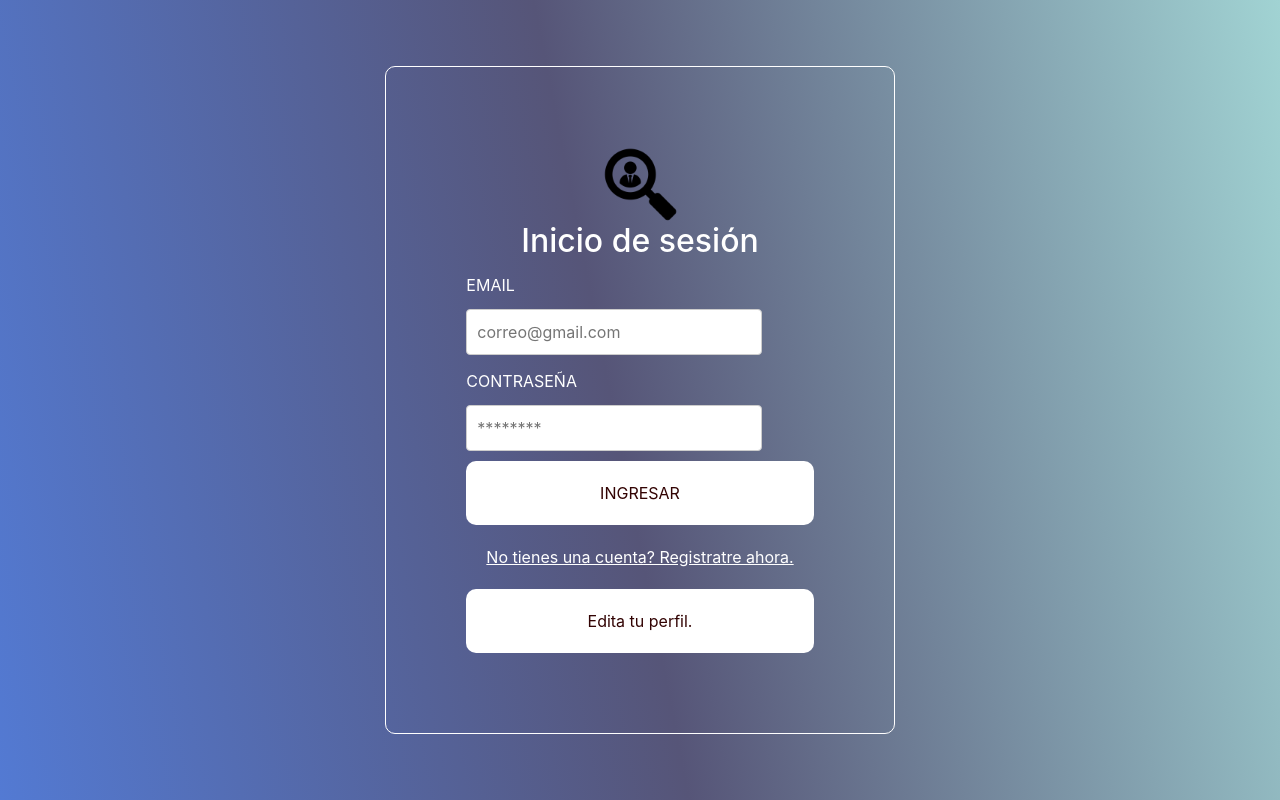
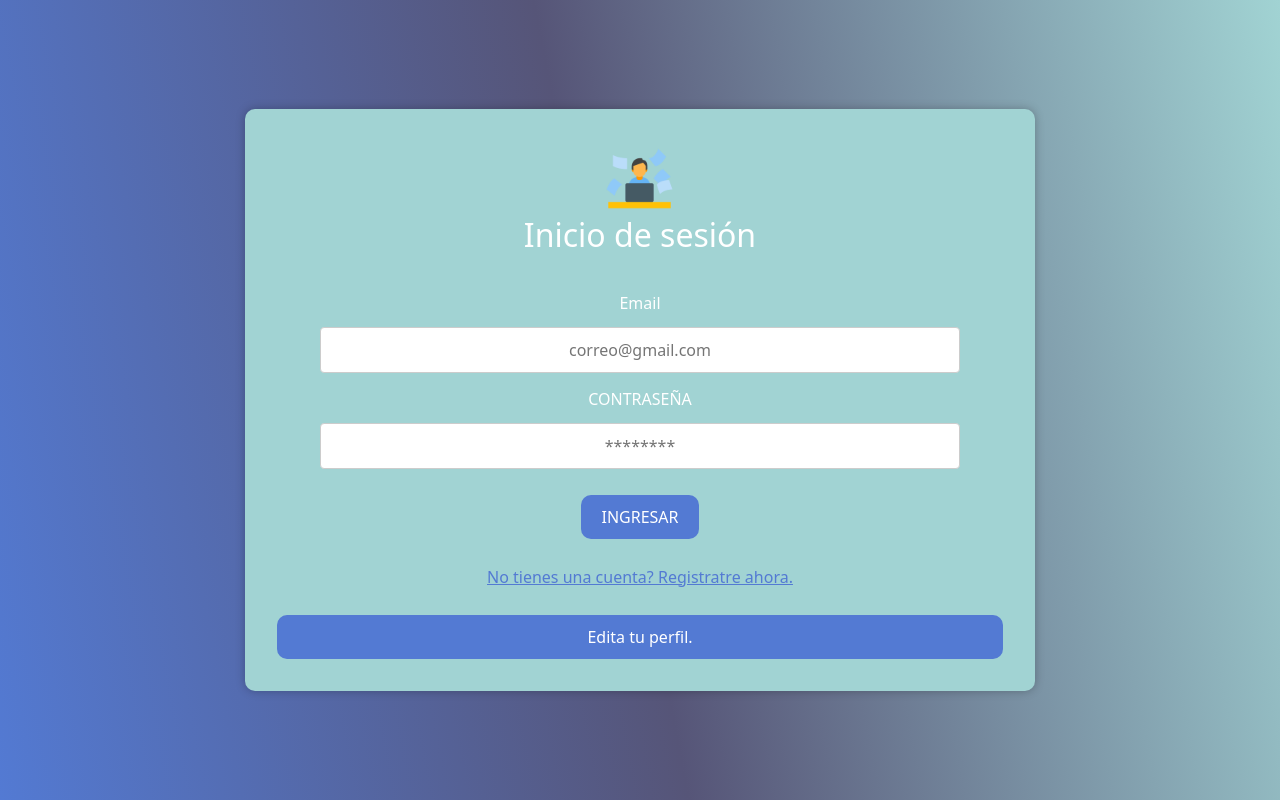
Before and after one commit to AndresGB1/workLinker-Front, a React (Create React App) app: page / in a window 1280 px wide. Built offline with nearby package versions, Linux system fonts and the light colour scheme.

Commit message:
Modificacion

```diff
--- a/src/App.css
+++ b/src/App.css
@@ -1,56 +1,14 @@
-.App {
-  text-align: center;
-  display: flex;
-  min-height: 100vh;
-  align-items: center;
-  justify-content: center;
-  color: white;
-  background-image: linear-gradient(79deg, #537ad3, #565578 48%, #a1d3d3);
+/* Set global font */
+body {
+  font-family: 'Open Sans', sans-serif;
 }
 
-.auth-form-container, .login-form, .register-form {
-  display: flex;
-  flex-direction: column;
-}
-
-@media screen and (min-width: 600px) {
-  .auth-form-container {
-    padding: 5rem;
-    border: 1px solid white;
-    border-radius: 10px;
-    margin: 0.5rem;
-  }
-}
-
-label {
-  text-align: left;
-  padding: 0.25rem 0;
-}
-
-input {
-  width: 85%;
-  border: 1px solid #ccc;
-  border-radius: 4px;
-  padding: 10px;
-  margin-bottom: 10px;
-}
-.register-form input::placeholder {
-  text-align: center;
-}
-
-button {
-  border: none;
-  background-color: white;
-  padding: 20px;
-  border-radius: 10px;
-  cursor: pointer;
-  color: #320303;
-}
-
-.link-btn {
-  background: none;
-  color: white;
-  text-decoration: underline;
+/* Set global colors */
+:root {
+  --primary-color: #537ad3;
+  --secondary-color: #565578;
+  --tertiary-color: #a1d3d3;
+  --text-color: white;
 }
 .iconlogo{
   width: 75px;
@@ -58,3 +16,78 @@ button {
   position: center;
 
 }
+
+/* Center app content */
+.App {
+  text-align: center;
+  display: flex;
+  min-height: 100vh;
+  align-items: center;
+  justify-content: center;
+  background-image: linear-gradient(79deg, var(--primary-color), var(--secondary-color) 48%, var(--tertiary-color));
+  color: var(--text-color);
+}
+
+/* Style auth forms */
+.auth-form-container {
+  display: flex;
+  flex-direction: column;
+  background-color: white;
+  padding: 2rem;
+  border-radius: 10px;
+  box-shadow: 0px 0px 10px rgba(0, 0, 0, 0.25);
+}
+
+.auth-form-container h2 {
+  margin-bottom: 2rem;
+}
+
+.auth-form-container label {
+  text-align: left;
+  padding: 0.25rem 0;
+}
+
+.auth-form-container input {
+  width: 88%;
+  border: 1px solid #ccc;
+  border-radius: 4px;
+  padding: 10px;
+  margin-bottom: 10px;
+}
+
+.auth-form-container input::placeholder {
+  text-align: center;
+}
+
+.auth-form-container button {
+  border: none;
+  background-color: var(--primary-color);
+  color: var(--text-color);
+  padding: 10px 20px;
+  border-radius: 10px;
+  cursor: pointer;
+  margin-top: 1rem;
+}
+
+.auth-form-container button:hover {
+  background-color: var(--secondary-color);
+}
+
+.auth-form-container .link-btn {
+  background: none;
+  color: var(--primary-color);
+  text-decoration: underline;
+  margin-top: 1rem;
+}
+
+.auth-form-container .link-btn:hover {
+  color: var(--secondary-color);
+}
+
+.auth-form-container {
+  background-color: #a1d3d3;
+}
+
+.auth-form-container input::placeholder {
+  text-align: center;
+}
--- a/src/index.js
+++ b/src/index.js
@@ -2,7 +2,7 @@ import React from 'react';
 import ReactDOM from 'react-dom/client';
 import './index.css';
 import App from './App';
-
+import 'bootstrap/dist/css/bootstrap.min.css';
 
 const root = ReactDOM.createRoot(document.getElementById('root'));
 root.render(
--- a/src/pages/Edit/Edit.jsx
+++ b/src/pages/Edit/Edit.jsx
@@ -20,8 +20,8 @@ export const Edit = (props) => {
 
     return (
     <div className="auth-form-container">
+    <form className="register-form" onSubmit={handleSubmit}>
     <h2>Edita tu información</h2>
-    <form className="register-form" onSubmit={handleSubmit}>
         <div style={{ display: 'flex', flexWrap: 'wrap' }}>
             <div style={{ width: '50%', display: 'inline-block' }}>
                 <label htmlFor="name">Nombres</label>
@@ -69,15 +69,15 @@ export const Edit = (props) => {
                 <input value={address} onChange={(e) => setAddress(e.target.value)}type="address" placeholder="" id="address" name="address" />
             </div>
             <div style={{ width: '50%', display: 'inline-block' }}>
-                <label htmlFor="password">Contraseña</label>
+                <label htmlFor="description">Description</label>
                 <br></br>
-                <input value={pass} onChange={(e) => setPass(e.target.value)} type="password" placeholder="********" id="password" name="password" />
+                <input value={description} onChange={(e) => setPass(e.target.value)} type="description" placeholder="" id="description" name="description" />
             </div>
         </div>
         <br></br>
         <button type="submit">Edit</button>
     </form>
-    <button className="link-btn" onClick={() => props.onFormSwitch('login')}>Regresa.</button>
+    <button className="link-btn" onClick={() => props.onFormSwitch('login')}>Regresar.</button>
 </div>
 
     )
--- a/src/pages/Login/Login.jsx
+++ b/src/pages/Login/Login.jsx
@@ -1,5 +1,5 @@
 import React, { useState } from "react";
-import logo from '../../images/iconjob.png'; // with import
+import logo from '../../images/FondoLogin.png'; // with import
 import '../../App.css';
 
 export const Login = (props) => {
@@ -26,11 +26,12 @@ export const Login = (props) => {
     return (
         <div className="auth-form-container">
           <div className="title">
-          <img src={logo} class="iconlogo" />
+          <img src={logo} className="iconlogo" />
             <h2>Inicio de sesión </h2>
             </div>
             <form className="login-form" onSubmit={handleSubmit}>
-                <label htmlFor="email">EMAIL</label>
+                <label htmlFor="email">Email</label>
+                <br></br>
                 <input value={email} onChange={handleChange} placeholder="correo@gmail.com" id="email" name="email" />
                 {error &&  <p style={{color: 'red'}}>{error}</p>}
                 <label htmlFor="password">CONTRASEÑA</label>
```
Also changed, not shown: public/index.html (line endings or trailing spaces), src/images/FondoLogin.png (added).
